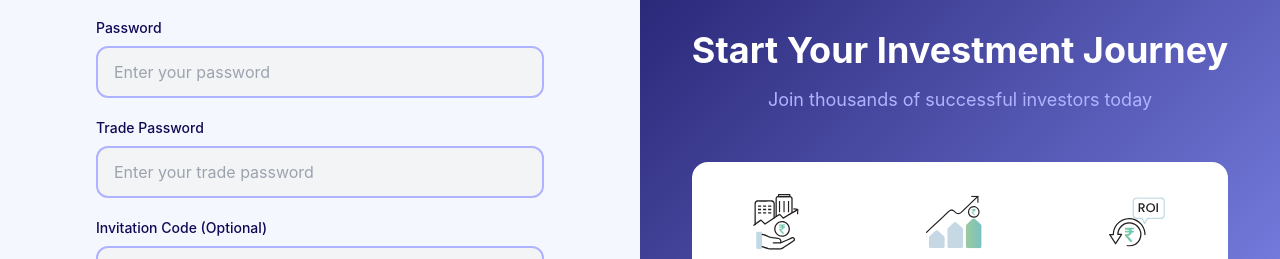
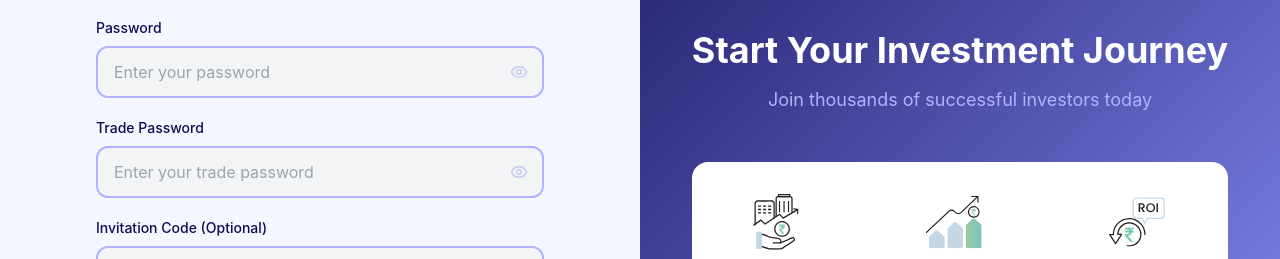
Before and after one commit to mdkamran-25/trading-webapp, a React (Create React App) app: page /register in a window 1280 px wide. Shown: the part 334-593 px from the top of the page. Built offline with nearby package versions, Linux system fonts and the light colour scheme; no server answers.

Commit message:
After login Page Home page UI Reposiveness is Fixed

```diff
--- a/src/components/organisms/HomePromotionalCard.jsx
+++ b/src/components/organisms/HomePromotionalCard.jsx
@@ -6,7 +6,7 @@ const HomePromotionalCard = () => {
   const navigate = useNavigate();
 
   return (
-    <div className="w-full mb-6 sm:mb-8 md:mb-12">
+    <div className="w-full pt-10 mb-6 sm:mb-8 md:mb-12">
       <div
         className="relative flex flex-col items-start justify-between p-4 overflow-hidden sm:flex-row sm:items-center sm:gap-6 sm:p-6 md:p-8 lg:p-10 rounded-xl min-h-[160px] sm:min-h-[200px] md:min-h-[240px] lg:min-h-[280px]"
         style={{
@@ -16,15 +16,14 @@ const HomePromotionalCard = () => {
         {/* Left Content */}
         <div className="z-10 flex-1 w-full mb-4 text-center sm:mb-0 sm:text-left sm:w-auto sm:max-w-[50%] md:max-w-[55%]">
           <h2 className="mb-3 text-2xl font-bold leading-snug text-white sm:mb-3 sm:text-xl md:text-2xl lg:text-3xl xl:text-4xl sm:leading-tight">
-            Enjoy your
-            <br />
-            first home
+            Enjoy your first home
             <br />
             investment
           </h2>
+          {/* Desktop Button - Hidden on mobile */}
           <button
             onClick={() => navigate("/invest")}
-            className="w-full px-5 py-2 text-sm font-semibold transition-all duration-300 rounded-full sm:w-auto sm:px-5 sm:py-2 sm:text-sm md:px-6 md:py-2.5 md:text-base lg:px-8 lg:py-3 lg:text-lg hover:opacity-90 hover:shadow-xl active:scale-95"
+            className="hidden w-full px-5 py-2 text-sm font-semibold transition-all duration-300 rounded-full sm:block sm:w-auto sm:px-5 sm:py-2 sm:text-sm md:px-6 md:py-2.5 md:text-base lg:px-8 lg:py-3 lg:text-lg hover:opacity-90 hover:shadow-xl active:scale-95"
             style={{
               backgroundColor: "white",
               color: colors.darkPurple,
@@ -42,6 +41,18 @@ const HomePromotionalCard = () => {
             className="absolute bottom-0 right-0 object-contain w-full h-full sm:relative"
           />
         </div>
+
+        {/* Mobile Button - Below image, hidden on desktop */}
+        <button
+          onClick={() => navigate("/invest")}
+          className="z-10 w-full px-5 py-2 mt-4 text-sm font-semibold transition-all duration-300 rounded-full sm:hidden hover:opacity-90 hover:shadow-xl active:scale-95"
+          style={{
+            backgroundColor: "white",
+            color: colors.darkPurple,
+          }}
+        >
+          Explore Now
+        </button>
       </div>
     </div>
   );
--- a/src/components/organisms/MobileBottomNav.jsx
+++ b/src/components/organisms/MobileBottomNav.jsx
@@ -76,23 +76,12 @@ const MobileBottomNav = () => {
                     : "transparent",
                 }}
               >
-                <div className="relative">
                 <Icon
                   size={22}
                   style={{
                     color: active ? colors.darkPurple : colors.mediumPurple,
                   }}
                 />
-                  {active && (
-                    <div
-                      className="absolute -inset-2 border-2 rounded-full animate-pulse"
-                      style={{
-                        borderColor: colors.lightPurpleOverlay50,
-                        animationDuration: "2s",
-                      }}
-                    />
-                  )}
-                </div>
                 <span
                   className="mt-1 text-xs font-medium"
                   style={{
--- a/src/pages/auth/Login.jsx
+++ b/src/pages/auth/Login.jsx
@@ -2,6 +2,7 @@ import React, { useState } from "react";
 import { useNavigate } from "react-router-dom";
 import CryptoJS from "crypto-js";
 import Cookies from "js-cookie";
+import { Eye, EyeOff } from "lucide-react";
 import { loginUser, SECRET_KEY } from "../../api";
 import ForgotPassword from "./ForgotPassword";
 import pako from "pako";
@@ -12,6 +13,7 @@ const Login = () => {
   const [mobileNumber, setMobileNumber] = useState("");
   const [password, setPassword] = useState("");
   const [showPassword, setShowPassword] = useState(false);
+  const [showPasswordInput, setShowPasswordInput] = useState(false);
   const [loading, setLoading] = useState(false);
   const navigate = useNavigate();
 
@@ -152,15 +154,31 @@ const Login = () => {
                 >
                   Password
                 </label>
+                <div className="relative">
                   <input
-                  type="password"
+                    type={showPasswordInput ? "text" : "password"}
                     placeholder="Enter your password"
                     value={password}
                     onChange={(e) => setPassword(e.target.value)}
-                  className="w-full px-3 sm:px-4 py-2.5 sm:py-3 text-sm sm:text-base transition border-2 outline-none rounded-xl"
+                    className="w-full px-3 sm:px-4 py-2.5 sm:py-3 pr-10 sm:pr-12 text-sm sm:text-base transition border-2 outline-none rounded-xl"
                     style={{ borderColor: colors.lightPurple }}
                     required
                   />
+                  <button
+                    type="button"
+                    onClick={() => setShowPasswordInput(!showPasswordInput)}
+                    className="absolute inset-y-0 right-0 flex items-center pr-3 sm:pr-4 transition-opacity hover:opacity-70"
+                  >
+                    {showPasswordInput ? (
+                      <EyeOff
+                        size={18}
+                        style={{ color: colors.mediumPurple }}
+                      />
+                    ) : (
+                      <Eye size={18} style={{ color: colors.mediumPurple }} />
+                    )}
+                  </button>
+                </div>
               </div>
 
               {/* Login Button */}
--- a/src/pages/auth/Register.jsx
+++ b/src/pages/auth/Register.jsx
@@ -1,5 +1,6 @@
 import React, { useState, useEffect } from "react";
 import { useNavigate, useLocation } from "react-router-dom";
+import { Eye, EyeOff } from "lucide-react";
 import { registerUser, SECRET_KEY, sendOtpNoCheck } from "../../api";
 import CryptoJS from "crypto-js";
 import Cookies from "js-cookie";
@@ -20,6 +21,8 @@ const Register = () => {
   const [otpSent, setOtpSent] = useState(false);
   const [otpVerified, setOtpVerified] = useState(false);
   const [loading, setLoading] = useState(false);
+  const [showPassword, setShowPassword] = useState(false);
+  const [showTradePassword, setShowTradePassword] = useState(false);
 
   useEffect(() => {
     const params = new URLSearchParams(location.search);
@@ -230,15 +233,29 @@ const Register = () => {
             >
               Password
             </label>
+            <div className="relative">
               <input
-              type="password"
+                type={showPassword ? "text" : "password"}
                 placeholder="Enter your password"
                 value={password}
                 onChange={(e) => setPassword(e.target.value)}
                 disabled={!otpVerified}
-              className="w-full px-3 sm:px-4 py-2.5 sm:py-3 text-sm sm:text-base transition border-2 outline-none rounded-xl disabled:bg-gray-100 disabled:cursor-not-allowed"
+                className="w-full px-3 sm:px-4 py-2.5 sm:py-3 pr-10 sm:pr-12 text-sm sm:text-base transition border-2 outline-none rounded-xl disabled:bg-gray-100 disabled:cursor-not-allowed"
                 style={{ borderColor: colors.lightPurple }}
               />
+              <button
+                type="button"
+                onClick={() => setShowPassword(!showPassword)}
+                disabled={!otpVerified}
+                className="absolute inset-y-0 right-0 flex items-center pr-3 sm:pr-4 transition-opacity hover:opacity-70 disabled:opacity-40"
+              >
+                {showPassword ? (
+                  <EyeOff size={18} style={{ color: colors.mediumPurple }} />
+                ) : (
+                  <Eye size={18} style={{ color: colors.mediumPurple }} />
+                )}
+              </button>
+            </div>
           </div>
 
           {/* Trade Password Field */}
@@ -249,15 +266,29 @@ const Register = () => {
             >
               Trade Password
             </label>
+            <div className="relative">
               <input
-              type="password"
+                type={showTradePassword ? "text" : "password"}
                 placeholder="Enter your trade password"
                 value={tradePassword}
                 onChange={(e) => setTradePassword(e.target.value)}
                 disabled={!otpVerified}
-              className="w-full px-3 sm:px-4 py-2.5 sm:py-3 text-sm sm:text-base transition border-2 outline-none rounded-xl disabled:bg-gray-100 disabled:cursor-not-allowed"
+                className="w-full px-3 sm:px-4 py-2.5 sm:py-3 pr-10 sm:pr-12 text-sm sm:text-base transition border-2 outline-none rounded-xl disabled:bg-gray-100 disabled:cursor-not-allowed"
                 style={{ borderColor: colors.lightPurple }}
               />
+              <button
+                type="button"
+                onClick={() => setShowTradePassword(!showTradePassword)}
+                disabled={!otpVerified}
+                className="absolute inset-y-0 right-0 flex items-center pr-3 sm:pr-4 transition-opacity hover:opacity-70 disabled:opacity-40"
+              >
+                {showTradePassword ? (
+                  <EyeOff size={18} style={{ color: colors.mediumPurple }} />
+                ) : (
+                  <Eye size={18} style={{ color: colors.mediumPurple }} />
+                )}
+              </button>
+            </div>
           </div>
 
           {/* Invitation Code Field */}
```
Lines whose indentation alone changed are shown as unchanged.
